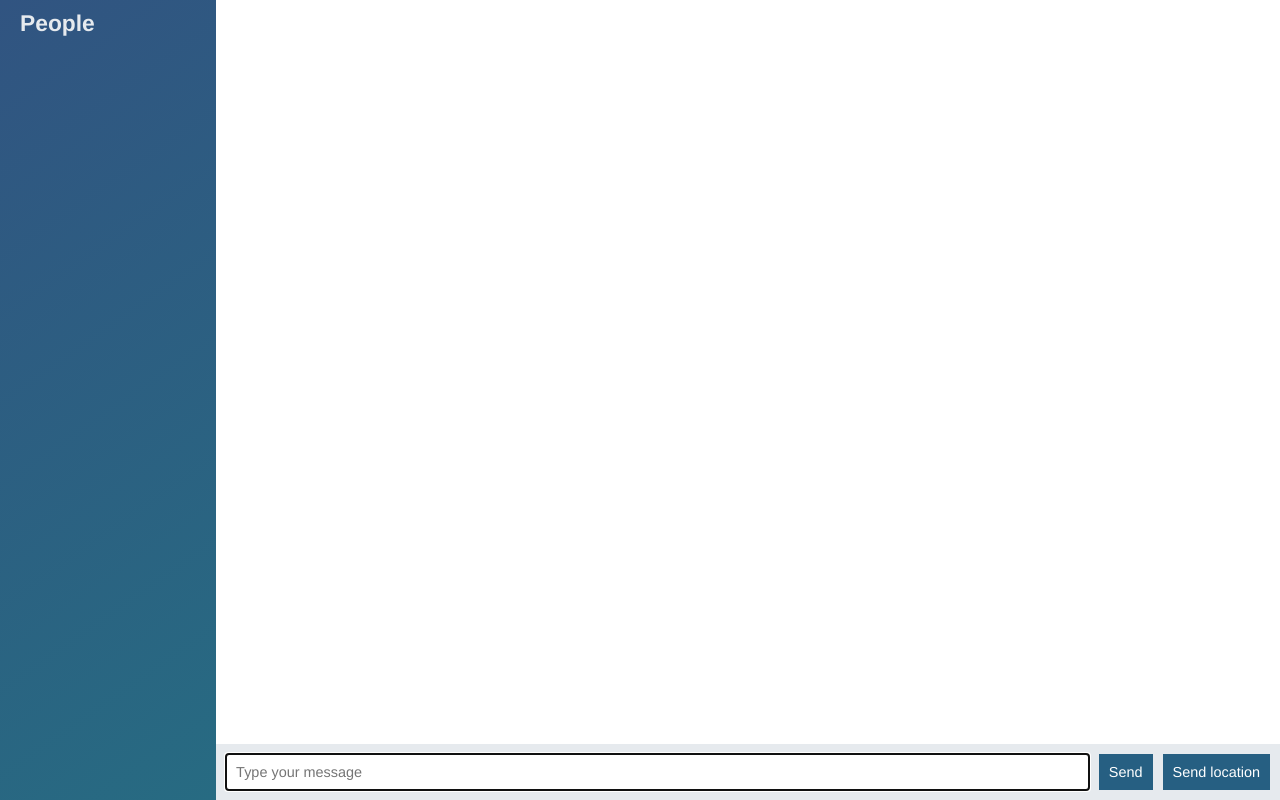
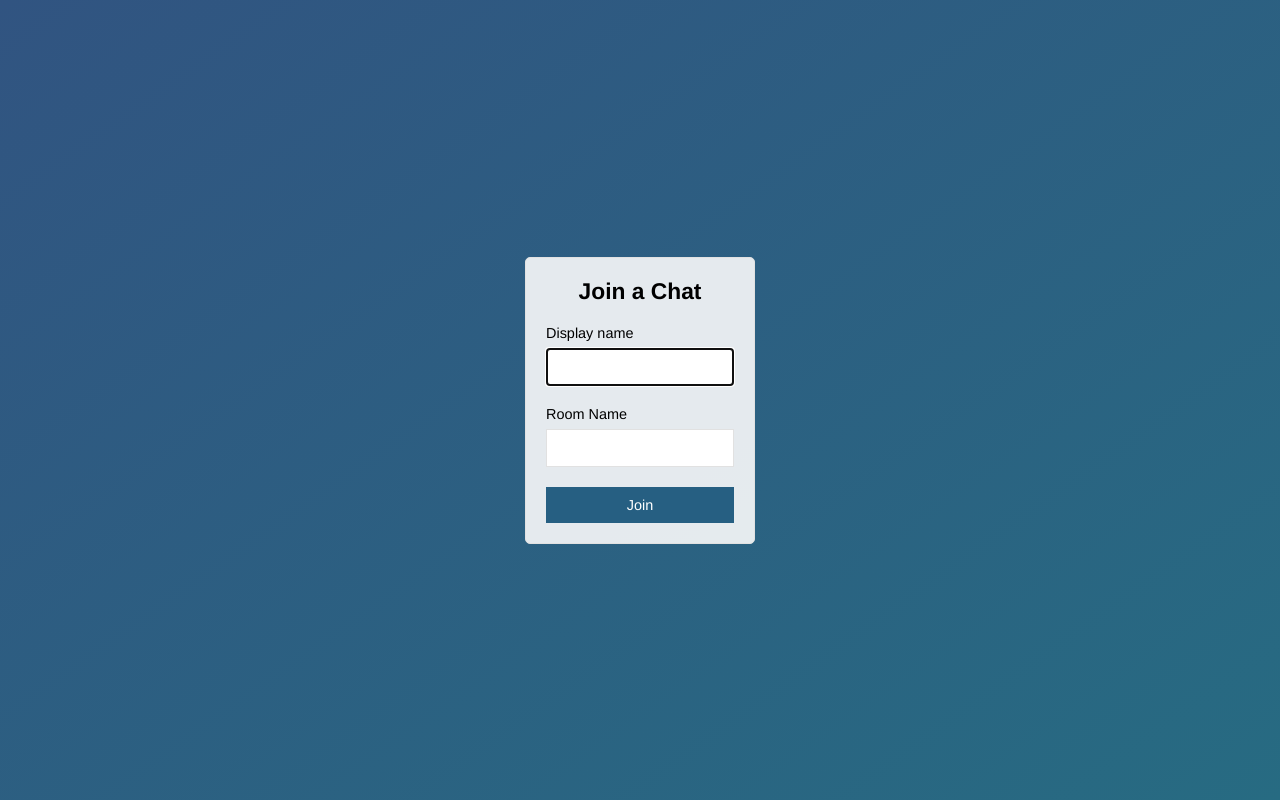
Before and after one commit to sumitmishra04/RealTimeApp, a website: page client/index.html in a window 1280 px wide. Drawn offline with nearby package versions, Linux system fonts and the light colour scheme; no server answers.

Commit message:
added join room page

```diff
--- a/client/index.html
+++ b/client/index.html
@@ -3,66 +3,32 @@
 
 <head>
     <meta charset="UTF-8">
-    <meta name="viewport" content="width=device-width, initial-scale=1.0">
+    <meta name="viewport" content="width=device-width, initial-scale=1.0, user-scalable=no">
     <meta http-equiv="X-UA-Compatible" content="ie=edge">
     <link rel="stylesheet" href="css/styles.css">
-    <title>Document</title>
+
+    <title>Join Chat App</title>
 </head>
 
-<body class="chat">
-    <div class="chat__sidebar">
-        <h3 class="">People</h3>
-        <div id="users"></div>
+<body class="centered-form">
+    <div class="centered-form__form">
+        <form action="/chat.html">
+            <div class="form-field">
+                <h3>Join a Chat</h3>
+            </div>
+            <div class="form-field">
+                <label>Display name</label>
+                <input type="text" name="name" autofocus autocomplete="off" />
+            </div>
+            <div class="form-field">
+                <label>Room Name</label>
+                <input type="text" name="room" autocomplete="off" />
+            </div>
+            <div class="form-field">
+                <button>Join</button>
+            </div>
+        </form>
     </div>
-    <div class="chat__main">
-        <ol id="messages" class="chat__messages"></ol>
-        <div class="chat__footer">
-            <form id="message-form">
-                <input type="text" id="message" name="message" placeholder="Type your message" autofocus
-                    autocomplete="off" />
-                <button type="submit">Send</button>
-            </form>
-            <button id="location">Send location</button>
-        </div>
-
-    </div>
-
-    <script id="message-template" type="text/template">
-        <li class="message">
-            <div class="message__title">
-                <h4>{{from}}</h4>
-                <span>{{createdAt}}</span>
-            </div>
-            <div class="message__body">
-                <p>{{text}}</p>
-            </div>
-        </li>
-
-
-    </script>
-    <script id="location-message-template" type="text/template">
-        <li class="message">
-            <div class="message__title">
-                <h4>{{from}}</h4>
-                <span>{{createdAt}}</span>
-            </div>
-            <div class="message__body">
-                <p >
-                    <a href="{{url}}" target="_blank">
-                        My current Location
-                    </a>
-               </p>
-            </div>
-        </li>
-
-
-    </script>
-
-    <script src="/socket.io/socket.io.js"></script>
-    <script src="js/libs/jquery.js"></script>
-    <script src="js/libs/moment.js"></script>
-    <script src="js/libs/mustache.js"></script>
-    <script src="js/index.js"></script>
 </body>
 
 </html>
```
Also changed, not shown: client/chat.html (added, +67 -0 lines), client/js/chat.js (renamed from client/js/index.js).
